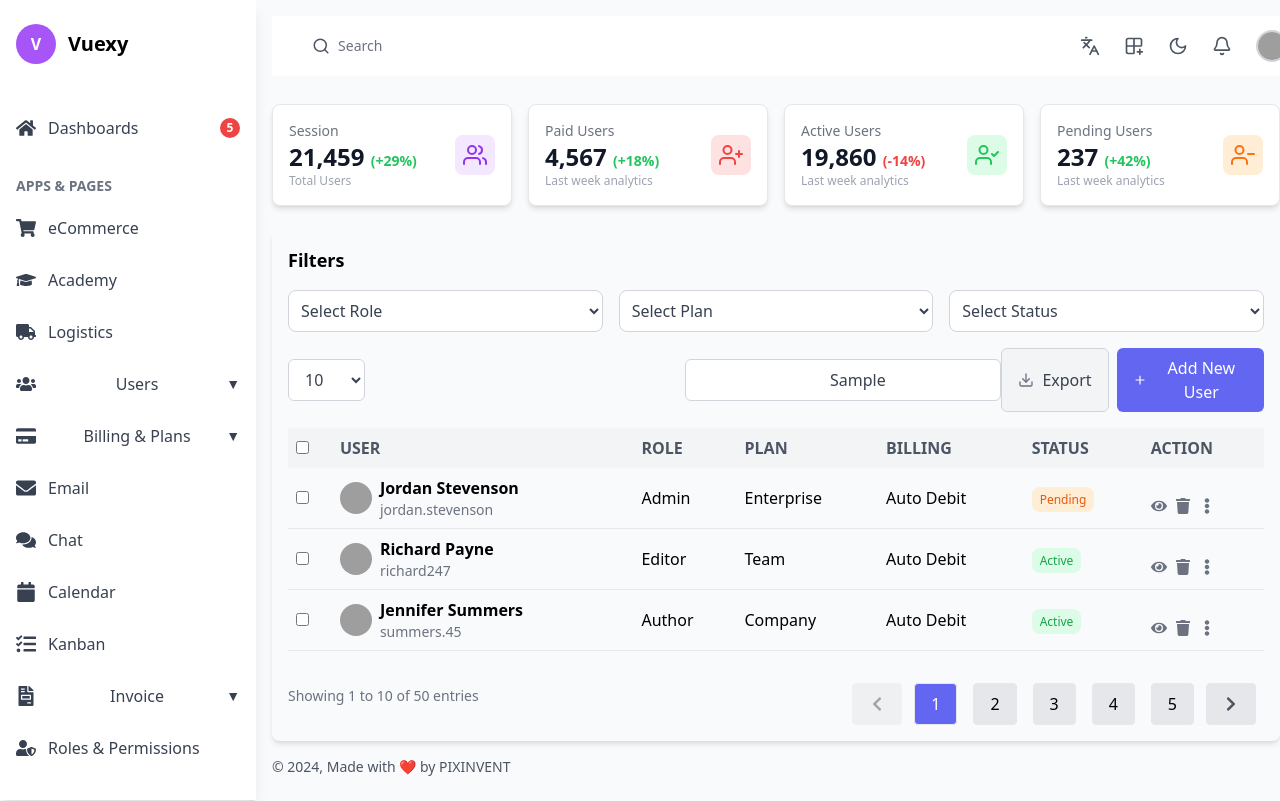
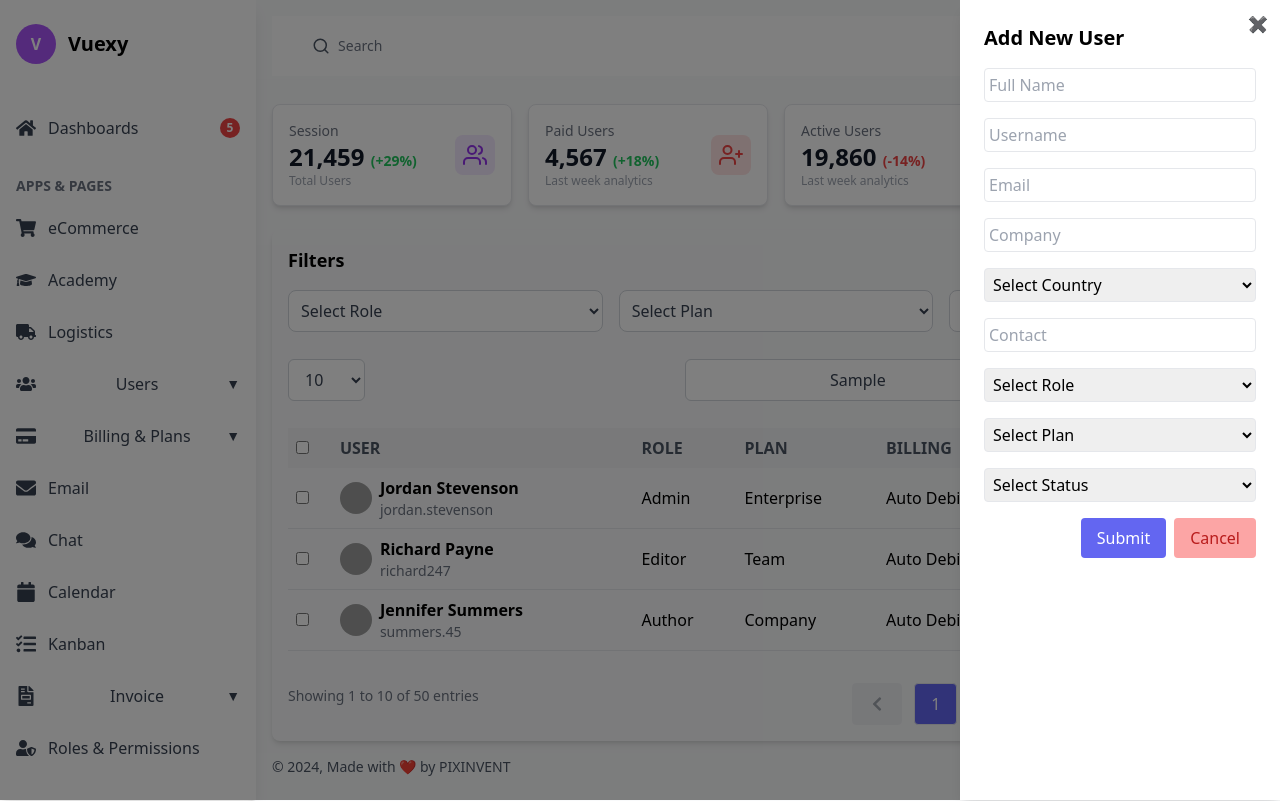
Before and after one commit to xnafi/dashboard, a React (Vite) app: page /user-list in a window 1280 px wide. Both pictures are taken after typing "Sample" into the empty fields and a click on the button "Add New User". Shown: the top 801 px of the page. Built offline with nearby package versions, Linux system fonts and the light colour scheme; grey boxes are pictures that could not be loaded.

Commit message:
Modal created for ADD NEW USER

```diff
--- a/src/pages/User/UserList.tsx
+++ b/src/pages/User/UserList.tsx
@@ -45,6 +45,7 @@ const statusClasses: { [key: string]: string } = {
 const UserList = () => {
     const [currentPage, setCurrentPage] = useState(1);
     const totalPages = 5;
+    const [isModalOpen, setIsModalOpen] = useState(false);
 
     const handlePageChange = (page: number) => {
       if (page >= 1 && page <= totalPages) {
@@ -153,10 +154,13 @@ const UserList = () => {
             <FiDownload className="text-gray-500" />
             Export
           </button>
-          <button className="flex items-center gap-2 bg-indigo-500 hover:bg-indigo-600 text-white px-4 py-2 rounded-md">
-            <IoMdAdd className="text-white" />
-            Add New User
-          </button>
+          <button
+          onClick={() => setIsModalOpen(true)}
+          className="flex items-center gap-2 bg-indigo-500 hover:bg-indigo-600 text-white px-4 py-2 rounded-md"
+        >
+          <IoMdAdd className="text-white" />
+          Add New User
+        </button>
         </div>
       </div>
 
@@ -203,6 +207,62 @@ const UserList = () => {
           </tbody>
         </table>
       </div>
+      {/* Add User Modal */}
+      {isModalOpen && (
+  <div className="fixed inset-0 flex justify-end bg-black bg-opacity-50 z-50">
+    <div className="bg-white dark:bg-gray-800 w-80 h-full p-6 shadow-lg transform transition-transform duration-300 ease-in-out translate-x-0">
+      <button
+        onClick={() => setIsModalOpen(false)}
+        className="absolute top-3 right-3 text-gray-500 hover:text-gray-700"
+      >
+        ✖
+      </button>
+      <h2 className="text-xl font-semibold mb-4">Add New User</h2>
+      <div className="space-y-4">
+        <input className="w-full p-1 border rounded dark:bg-gray-800 dark:text-gray-300 dark:border-gray-500" type="text" placeholder="Full Name" />
+        <input className="w-full p-1 border rounded dark:bg-gray-800 dark:text-gray-300 dark:border-gray-500" type="text" placeholder="Username" />
+        <input className="w-full p-1 border rounded dark:bg-gray-800 dark:text-gray-300 dark:border-gray-500" type="email" placeholder="Email" />
+        <input className="w-full p-1 border rounded dark:bg-gray-800 dark:text-gray-300 dark:border-gray-500" type="text" placeholder="Company" />
+
+        <select className="w-full p-1 border rounded dark:bg-gray-800 dark:text-gray-300 dark:border-gray-500">
+          <option>Select Country</option>
+          <option>USA</option>
+          <option>UK</option>
+          <option>Canada</option>
+        </select>
+
+        <input className="w-full p-1 border rounded dark:bg-gray-800 dark:text-gray-300 dark:border-gray-500" type="text" placeholder="Contact" />
+
+        <select className="w-full p-1 border rounded dark:bg-gray-800 dark:text-gray-300 dark:border-gray-500">
+          <option>Select Role</option>
+          <option>Admin</option>
+          <option>Editor</option>
+          <option>Author</option>
+        </select>
+
+        <select className="w-full p-1 border rounded dark:bg-gray-800 dark:text-gray-300 dark:border-gray-500">
+          <option>Select Plan</option>
+          <option>Basic</option>
+          <option>Premium</option>
+          <option>Enterprise</option>
+        </select>
+
+        <select className="w-full p-1 border rounded dark:bg-gray-800 dark:text-gray-300 dark:border-gray-500">
+          <option>Select Status</option>
+          <option>Active</option>
+          <option>Inactive</option>
+          <option>Pending</option>
+        </select>
+      </div>
+      <div className="flex justify-end gap-2 mt-4">
+        <button className="px-4 py-2 bg-indigo-500 text-white rounded">Submit</button>
+        <button onClick={() => setIsModalOpen(false)} className="px-4 py-2 bg-red-300 text-red-700 dark:bg-red-900 dark:bg-transparent dark:text-red-400 rounded dark:hover:bg-red-600">Cancel</button>
+      </div>
+    </div>
+  </div>
+)}
+
+
 
       {/* Pagination */}
       <div className="flex justify-between items-center mt-4">
```
